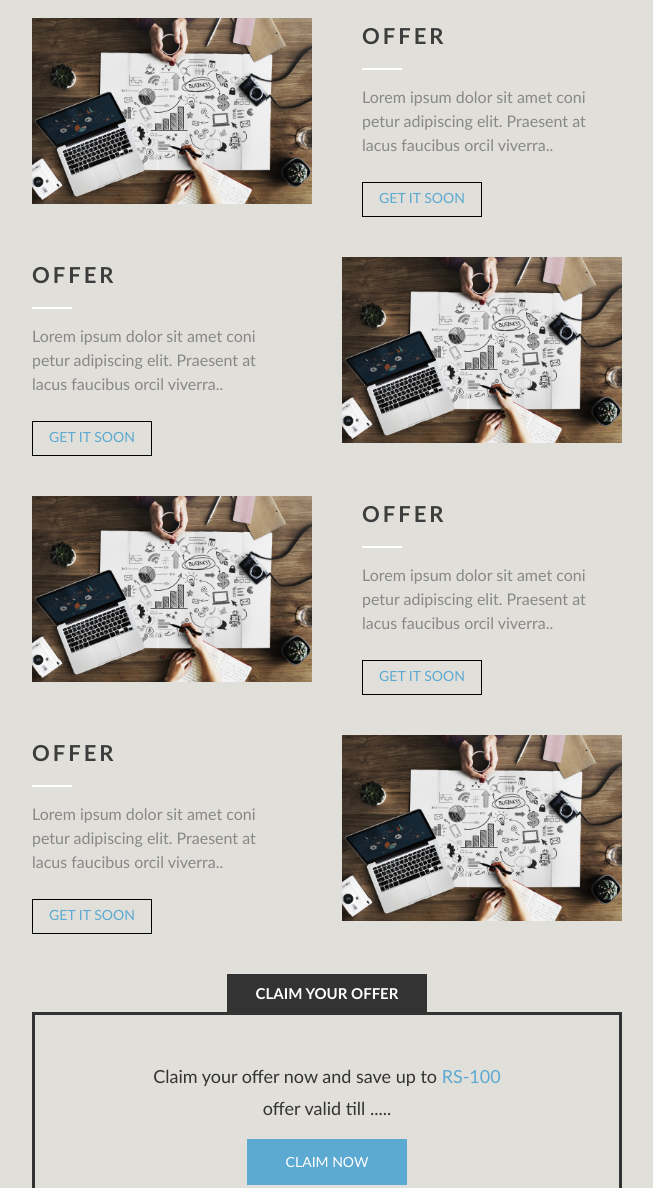
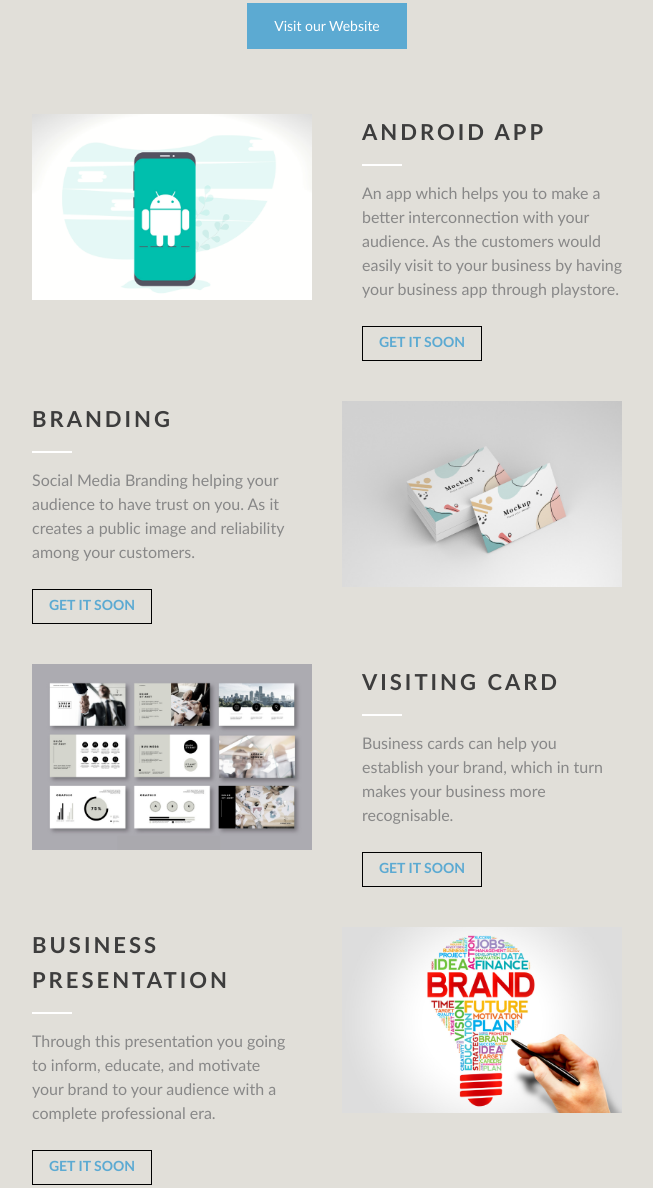
Before and after one commit to raahulpaul/CODE-DADDY, a plain HTML site: page Email-Templates/Offers/index.html in a window 1280 px wide. Shown: the part 740-1928 px from the top of the page, without its empty margins (313-966 px from the left). Drawn offline with nearby package versions, Linux system fonts and the light colour scheme.

Commit message:
Added all Files

```diff
--- a/Email-Templates/Offers/index.html
+++ b/Email-Templates/Offers/index.html
@@ -31,7 +31,7 @@
                     <tr>
 
                         <td align="center" class="section-img">
-                            <a href="" style=" border-style: none !important; display: block; border: 0 !important;"><img src="images/poster.png" style="display: block; width: 590px;" width="590" border="0" alt="" /></a>
+                            <a href="" style=" border-style: none !important; display: block; border: 0 !important;"><img src="images/poster1.gif" style="display: block; width: 590px;" width="590" border="0" alt="" /></a>
 
                         </td>
                     </tr>
@@ -79,7 +79,9 @@
 
                                         <div style="line-height: 24px">
 
-                                            Sell in-store, online, and everywhere in between. With Shopify, you can unify sales across your entire business to streamline your daily operations, make more sales, and build lasting relationships with your customers.
+                                            OFFER!! Get your E-Commerce Website with complete Digital Package<br>
+
+You can come online with a complete digital package where no need to worry for any external expense required to display your business to your audience. Come Online with our one stop solution where you get Visiting card, Android app, Social Media Branding, and Presentation with an optimal E-Commerce site.
                                         </div>
                                     </td>
                                 </tr>
@@ -145,7 +147,7 @@
 
                                 <tr>
                                     <td align="center">
-                                        <a href="" style=" border-style: none !important; border: 0 !important;"><img src="images/image.png" style="display: block; width: 280px;" width="280" border="0" alt="" /></a>
+                                        <a href="" style=" border-style: none !important; border: 0 !important;"><img src="images/1.png" style="display: block; width: 280px;" width="280" border="0" alt="" /></a>
                                     </td>
                                 </tr>
                             </table>
@@ -163,7 +165,7 @@
 
                                         <div style="line-height: 35px">
 
-                                            OFFER
+                                            ANDROID APP
 
                                         </div>
                                     </td>
@@ -199,7 +201,7 @@
 
                                         <div style="line-height: 24px">
 
-                                            Lorem ipsum dolor sit amet coni petur adipiscing elit. Praesent at lacus faucibus orcil viverra..
+                                            An app which helps you to make a better interconnection with your audience. As the customers would easily visit to your business by having your business app through playstore.
 
                                         </div>
                                     </td>
@@ -225,7 +227,7 @@
 
 
                                                                 <div style="line-height: 20px;">
-                                                                    <a href="" style="color: #5caad2; text-decoration: none;">GET IT SOON</a>
+                                                                    <a href="https://codedaddy.in/our-services/" style="color: #5caad2; text-decoration: none;"><b>GET IT SOON</b></a>
                                                                 </div>
                                                             </td>
                                                         </tr>
@@ -270,7 +272,7 @@
 
                                 <tr>
                                     <td align="center">
-                                        <a href="" style=" border-style: none !important; border: 0 !important;"><img src="images/image.png" style="display: block; width: 280px;" width="280" border="0" alt="" /></a>
+                                        <a href="" style=" border-style: none !important; border: 0 !important;"><img src="images/2.png" style="display: block; width: 280px;" width="280" border="0" alt="" /></a>
                                     </td>
                                 </tr>
                             </table>
@@ -288,7 +290,7 @@
 
                                         <div style="line-height: 35px">
 
-                                            OFFER
+                                            BRANDING
 
                                         </div>
                                     </td>
@@ -324,7 +326,7 @@
 
                                         <div style="line-height: 24px">
 
-                                            Lorem ipsum dolor sit amet coni petur adipiscing elit. Praesent at lacus faucibus orcil viverra..
+                                            Social Media Branding helping your audience to have trust on you. As it creates a public image and reliability among your customers.
 
                                         </div>
                                     </td>
@@ -350,7 +352,7 @@
 
 
                                                                 <div style="line-height: 20px;">
-                                                                    <a href="" style="color: #5caad2; text-decoration: none;">GET IT SOON</a>
+                                                                    <a href="https://codedaddy.in/our-services/" style="color: #5caad2; text-decoration: none;"><b>GET IT SOON</b></a>
                                                                 </div>
                                                             </td>
                                                         </tr>
@@ -395,7 +397,7 @@
 
                                 <tr>
                                     <td align="center">
-                                        <a href="" style=" border-style: none !important; border: 0 !important;"><img src="images/image.png" style="display: block; width: 280px;" width="280" border="0" alt="" /></a>
+                                        <a href="" style=" border-style: none !important; border: 0 !important;"><img src="images/3.png" style="display: block; width: 280px;" width="280" border="0" alt="" /></a>
                                     </td>
                                 </tr>
                             </table>
@@ -413,7 +415,7 @@
 
                                         <div style="line-height: 35px">
 
-                                            OFFER
+                                            VISITING CARD
 
                                         </div>
                                     </td>
@@ -449,7 +451,8 @@
 
                                         <div style="line-height: 24px">
 
-                                            Lorem ipsum dolor sit amet coni petur adipiscing elit. Praesent at lacus faucibus orcil viverra..
+                                            Business cards can help you establish your brand, which in turn makes your business more recognisable.
+
 
                                         </div>
                                     </td>
@@ -475,7 +478,7 @@
 
 
                                                                 <div style="line-height: 20px;">
-                                                                    <a href="" style="color: #5caad2; text-decoration: none;">GET IT SOON</a>
+                                                                    <a href="https://codedaddy.in/our-services/" style="color: #5caad2; text-decoration: none;"><b>GET IT SOON</b></a>
                                                                 </div>
                                                             </td>
                                                         </tr>
@@ -520,7 +523,7 @@
 
                                 <tr>
                                     <td align="center">
-                                        <a href="" style=" border-style: none !important; border: 0 !important;"><img src="images/image.png" style="display: block; width: 280px;" width="280" border="0" alt="" /></a>
+                                        <a href="" style=" border-style: none !important; border: 0 !important;"><img src="images/4.png" style="display: block; width: 280px;" width="280" border="0" alt="" /></a>
                                     </td>
                                 </tr>
                             </table>
@@ -538,7 +541,7 @@
 
                                         <div style="line-height: 35px">
 
-                                            OFFER
+                                            BUSINESS PRESENTATION
 
                                         </div>
                                     </td>
@@ -574,7 +577,7 @@
 
                                         <div style="line-height: 24px">
 
-                                            Lorem ipsum dolor sit amet coni petur adipiscing elit. Praesent at lacus faucibus orcil viverra..
+                                            Through this presentation you going to inform, educate, and motivate your brand to your audience with a complete professional era.
 
                                         </div>
                                     </td>
@@ -600,7 +603,7 @@
 
 
                                                                 <div style="line-height: 20px;">
-                                                                    <a href="" style="color: #5caad2; text-decoration: none;">GET IT SOON</a>
+                                                                    <a href="https://codedaddy.in/our-services/" style="color: #5caad2; text-decoration: none;"><b>GET IT SOON</b></a>
                                                                 </div>
                                                             </td>
                                                         </tr>
@@ -664,7 +667,7 @@
                                     <td align="center" style="color: #333333; font-size: 18px; font-family: 'Work Sans', Calibri, sans-serif; line-height: 32px;">
 
                                         <div style="line-height: 32px">
-                                            Claim your offer now and save up to <span style="color: #5caad2; text-decoration: none;">RS-100</span><br> offer valid till .....
+                                            Claim this package now and avail <span style="color: #5caad2; text-decoration: none;">10% Percent Discount</span><br> offer valid till a Month
                                         </div>
                                     </td>
                                     <td width="30">&nbsp;</td>
@@ -686,7 +689,7 @@
 
 
                                                     <div style="line-height: 26px;">
-                                                        <a href="" style="color: #ffffff; text-decoration: none;">CLAIM NOW</a>
+                                                        <a href="https://codedaddy.in/our-services/" style="color: #ffffff; text-decoration: none;">CLAIM NOW</a>
                                                     </div>
                                                 </td>
                                             </tr>
@@ -786,7 +789,7 @@
 
                                 <tr>
                                     <td align="center">
-                                        <a href="" style=" border-style: none !important; border: 0 !important;"><img src="images/image1.png" style="display: block; width: 260px;" width="260" border="0" alt="" /></a>
+                                        <a href="https://codedaddy.in/website-designing/" style=" border-style: none !important; border: 0 !important;"><img src="images/image1.png" style="display: block; width: 260px;" width="260" border="0" alt="" /></a>
                                     </td>
                                 </tr>
 
@@ -820,7 +823,7 @@
 
                                 <tr>
                                     <td align="center">
-                                        <a href="" style=" border-style: none !important; border: 0 !important;"><img src="images/image2.png" style="display: block; width: 260px;" width="260" border="0" alt="" /></a>
+                                        <a href="https://codedaddy.in/e-commerce/" style=" border-style: none !important; border: 0 !important;"><img src="images/image2.png" style="display: block; width: 260px;" width="260" border="0" alt="" /></a>
                                     </td>
                                 </tr>
 
@@ -857,21 +860,6 @@
 
     </table>
     <!-- end section -->
-
-
-                    <!-- <tr>
-                        <td align="center">
-                            <table border="0" width="40" align="center" cellpadding="0" cellspacing="0" bgcolor="eeeeee">
-                                <tr>
-                                    <td height="2" style="font-size: 2px; line-height: 2px;">&nbsp;</td>
-                                </tr>
-                            </table>
-                        </td>
-                    </tr>
-
-                    <tr>
-                        <td height="15" style="font-size: 15px; line-height: 15px;">&nbsp;</td>
-                    </tr> -->
 
     <table border="0" width="100%" cellpadding="0" cellspacing="0">
 
```
Also changed, not shown: Email-Templates/Offers/images/1.png (added), Email-Templates/Offers/images/2.png (added), Email-Templates/Offers/images/3.png (added), Email-Templates/Offers/images/4.png (added), Email-Templates/Offers/images/5.png (added), Email-Templates/Offers/images/poster1.gif (added), 1 other file.
